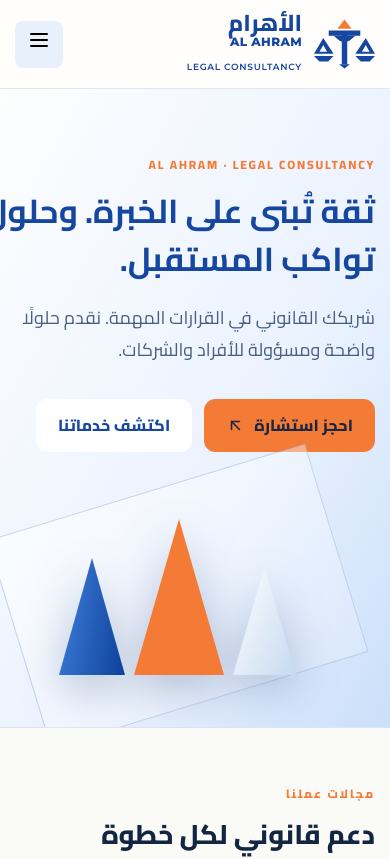
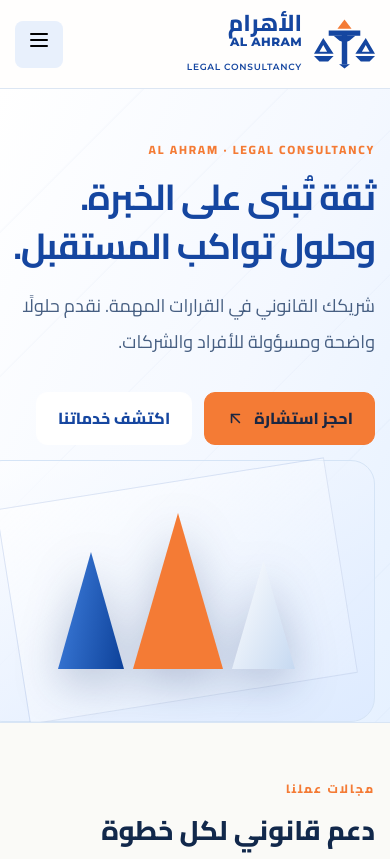
Before and after one commit to abadry1902/Ahram-platform, a Next.js app: page /ar in a window 390 px wide. Shown: the top 859 px of the page. Built offline with nearby package versions, Linux system fonts and the light colour scheme.

Commit message:
design: polish hero, editorial cards, responsive article layout and sidebar

```diff
--- a/app/globals.css
+++ b/app/globals.css
@@ -16,3 +16,43 @@
 .site-header .brand-name{font-size:23px}
 .sidebar .brand{color:#fff}.sidebar .brand svg path[fill="#1546A0"]{fill:#d9e9ff}
 .sidebar .brand .brand-sub{color:#c4d7f4}
+
+
+/* Editorial and public-site design system: clear legal reading, premium restrained geometry */
+:root{--ink:#11284b;--line:#dce6f3;--radius:16px}
+.hero{background:linear-gradient(115deg,#fff 0%,#f4f8ff 55%,#e6f1ff 100%);position:relative}
+.hero::before{content:"";position:absolute;inset:0;background:repeating-linear-gradient(135deg,transparent 0 100px,#1546a005 101px 102px);pointer-events:none}
+.hero-inner{position:relative;min-height:560px}.hero h1{max-width:750px;font-size:clamp(36px,4.5vw,62px);line-height:1.35;letter-spacing:-.035em}
+.hero p{max-width:590px;line-height:2}.hero-symbol{border-radius:24px;background:linear-gradient(155deg,#fff8,#dbe9ffcc);border:1px solid #d5e4f6;min-height:400px}
+.hero-symbol::after{border:1px solid #1546a01f;transform:rotate(-9deg)}
+.card{transition:box-shadow .22s,transform .22s,border-color .22s}.card:hover{box-shadow:0 16px 42px #173d7614;border-color:#bbd0eb}
+a.card:hover{transform:translateY(-4px)}
+.article-cover{background:linear-gradient(135deg,#f2f7ff 0%,#d7e7ff 60%,#bad3f4 100%);border:1px solid #e0eaf8}
+.article-cover::before{width:155px;height:180px;background:#1546a0;right:19%;bottom:-42px;clip-path:polygon(50% 0,100% 100%,0 100%)}
+.article-cover::after{width:105px;height:130px;background:#f47b35;right:48%;bottom:-30px}
+.editorial-head{padding:78px 0 68px;background:linear-gradient(115deg,#fff,#eaf2fe)}
+.editorial-head h1{max-width:950px;font-size:clamp(31px,4vw,52px);line-height:1.45;margin:16px 0}
+.editorial-breadcrumb{display:flex;gap:9px;align-items:center;color:#5b7194;font-size:13px;margin-bottom:18px}
+.editorial-breadcrumb a:hover{color:var(--orange)}
+.editorial-layout{display:grid;grid-template-columns:minmax(0,1fr) 330px;gap:36px;align-items:start}
+.editorial-main{min-width:0}
+.editorial-cover{height:340px;margin-bottom:36px;border-radius:20px}
+.editorial-prose{font-size:18px;line-height:2.3;color:#293c58}
+.editorial-prose p{margin:0 0 24px}
+.editorial-aside{position:sticky;top:112px}
+.related-panel{padding:26px}
+.related-panel h2{font-size:23px;margin:4px 0 15px}
+.related-item{display:grid;grid-template-columns:38px 1fr;gap:12px;padding:18px 0;border-top:1px solid var(--line)}
+.related-item strong{display:block;font-size:15px;line-height:1.7}
+.related-item small{display:block;color:var(--muted);font-size:12px;line-height:1.7;margin-top:5px}
+.related-item:hover strong{color:var(--blue)}
+.related-index{font:800 17px Montserrat,Arial,sans-serif;color:var(--orange)}
+.editorial-consult{background:#102f65;color:#fff;border-radius:18px;padding:28px;display:flex;justify-content:space-between;align-items:center;gap:18px;flex-wrap:wrap;margin-top:28px}
+.editorial-consult h2{margin:8px 0;font-size:23px}.editorial-consult p{margin:0;color:#d4e3ff}
+.editorial-bottom{margin-top:66px;padding-top:36px;border-top:1px solid var(--line)}
+.editorial-recommendation{display:flex;flex-direction:column}
+.editorial-recommendation .article-cover{height:145px}
+.editorial-recommendation h3{line-height:1.65}
+.editorial-recommendation .read-more{color:var(--blue);font-weight:800;margin-top:auto}
+@media(max-width:900px){.editorial-layout{grid-template-columns:1fr}.editorial-aside{position:static}.related-panel{display:block}}
+@media(max-width:650px){.hero-inner{padding-top:45px}.hero-symbol{min-height:240px}.editorial-head{padding:44px 0}.editorial-cover{height:220px}.editorial-prose{font-size:16px}.editorial-consult{padding:21px}.related-panel{padding:20px}}
```
